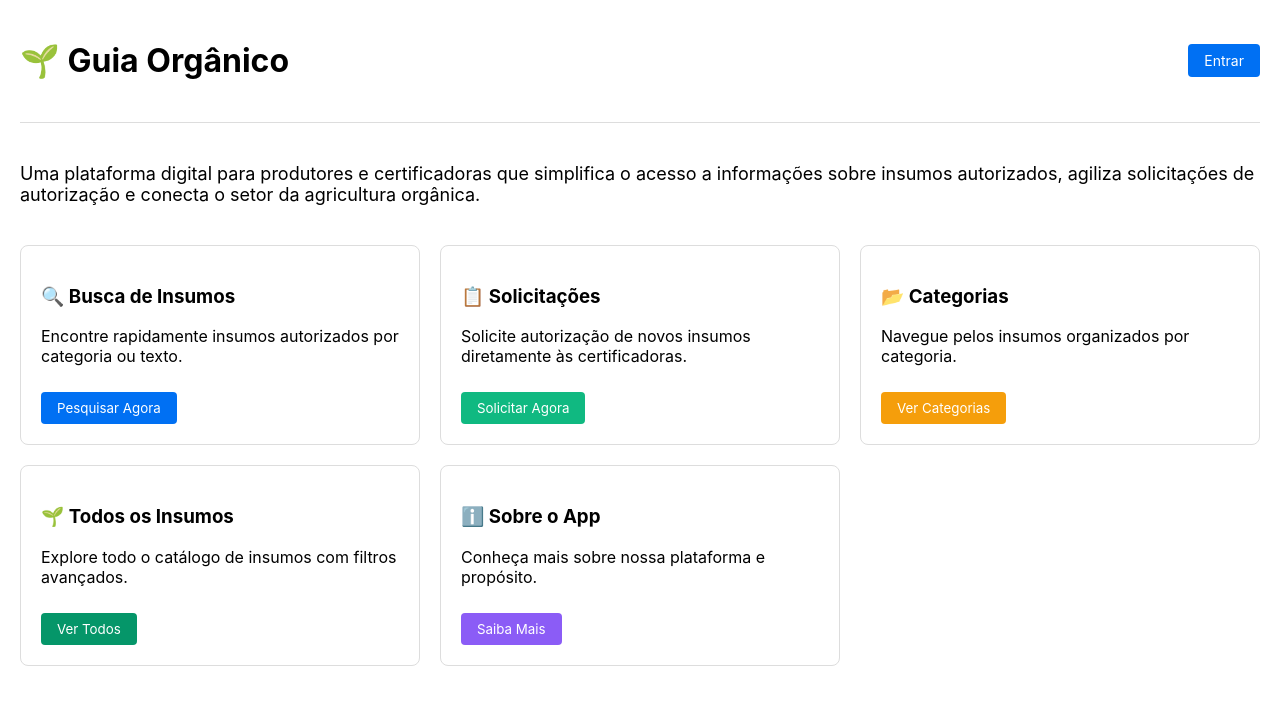
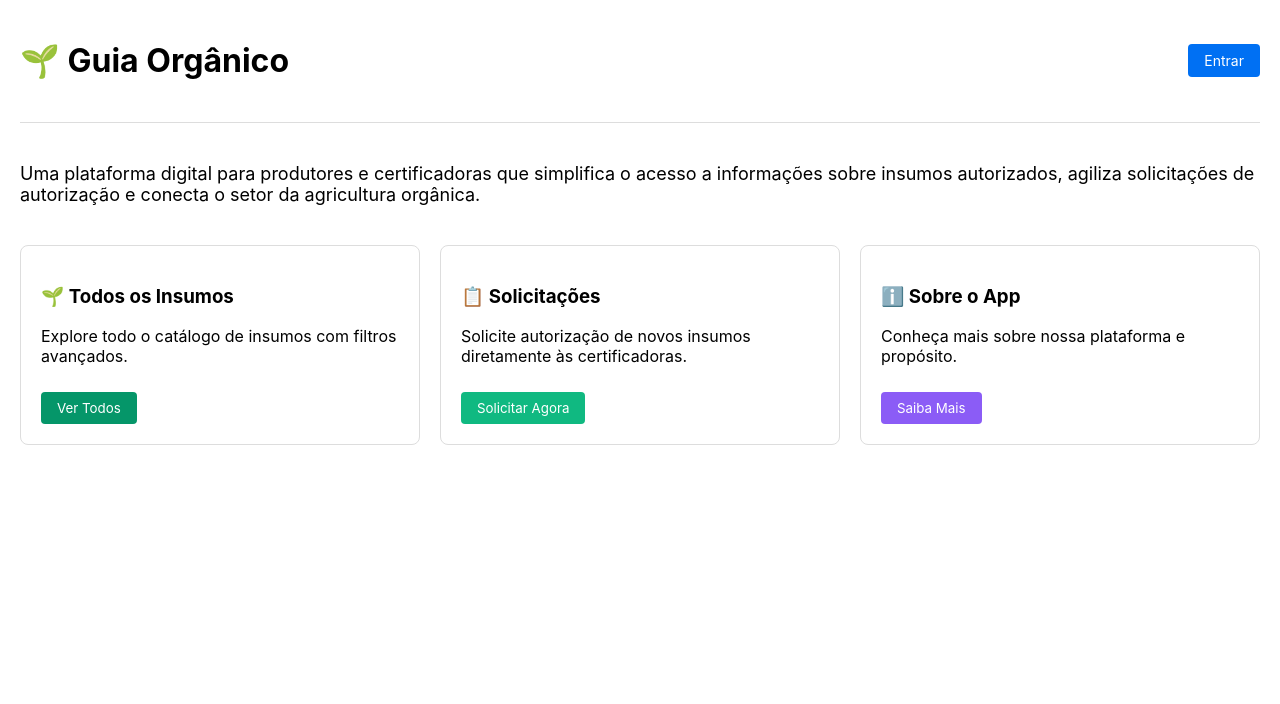
Before and after one commit to J0aoD3v/Guia-Organico, a Next.js app: page / in a window 1280 px wide. Shown: the top 704 px of the page. Built offline with nearby package versions, Linux system fonts and the light colour scheme; no server answers.

Commit message:
refactor: página inicial simplificada
- Remove cards de busca e categorias
- Deixa 'Todos os Insumos' como destaque principal
- Interface mais objetiva para o usuário

```diff
--- a/src/pages/index.tsx
+++ b/src/pages/index.tsx
@@ -36,7 +36,7 @@ export default function Home() {
             gap: "20px",
             marginTop: "40px"
           }}>
-            <Link href="/buscar" style={{
+            <Link href="/insumos" style={{
               padding: "20px",
               border: "1px solid #ddd",
               borderRadius: "8px",
@@ -45,21 +45,21 @@ export default function Home() {
               cursor: "pointer",
               transition: "border-color 0.2s"
             }}
-            onMouseEnter={(e) => e.currentTarget.style.borderColor = "#0070f3"}
+            onMouseEnter={(e) => e.currentTarget.style.borderColor = "#059669"}
             onMouseLeave={(e) => e.currentTarget.style.borderColor = "#ddd"}
             >
-              <h3>🔍 Busca de Insumos</h3>
-              <p>Encontre rapidamente insumos autorizados por categoria ou texto.</p>
+              <h3>🌱 Todos os Insumos</h3>
+              <p>Explore todo o catálogo de insumos com filtros avançados.</p>
               <button style={{
                 marginTop: "10px",
                 padding: "8px 16px",
-                backgroundColor: "#0070f3",
+                backgroundColor: "#059669",
                 color: "white",
                 border: "none",
                 borderRadius: "4px",
                 cursor: "pointer"
               }}>
-                Pesquisar Agora
+                Ver Todos
               </button>
             </Link>
 
@@ -87,60 +87,6 @@ export default function Home() {
                 cursor: "pointer"
               }}>
                 Solicitar Agora
-              </button>
-            </Link>
-
-            <Link href="/categorias" style={{
-              padding: "20px",
-              border: "1px solid #ddd",
-              borderRadius: "8px",
-              textDecoration: "none",
-              color: "inherit",
-              cursor: "pointer",
-              transition: "border-color 0.2s"
-            }}
-            onMouseEnter={(e) => e.currentTarget.style.borderColor = "#f59e0b"}
-            onMouseLeave={(e) => e.currentTarget.style.borderColor = "#ddd"}
-            >
-              <h3>📂 Categorias</h3>
-              <p>Navegue pelos insumos organizados por categoria.</p>
-              <button style={{
-                marginTop: "10px",
-                padding: "8px 16px",
-                backgroundColor: "#f59e0b",
-                color: "white",
-                border: "none",
-                borderRadius: "4px",
-                cursor: "pointer"
-              }}>
-                Ver Categorias
-              </button>
-            </Link>
-
-            <Link href="/insumos" style={{
-              padding: "20px",
-              border: "1px solid #ddd",
-              borderRadius: "8px",
-              textDecoration: "none",
-              color: "inherit",
-              cursor: "pointer",
-              transition: "border-color 0.2s"
-            }}
-            onMouseEnter={(e) => e.currentTarget.style.borderColor = "#059669"}
-            onMouseLeave={(e) => e.currentTarget.style.borderColor = "#ddd"}
-            >
-              <h3>🌱 Todos os Insumos</h3>
-              <p>Explore todo o catálogo de insumos com filtros avançados.</p>
-              <button style={{
-                marginTop: "10px",
-                padding: "8px 16px",
-                backgroundColor: "#059669",
-                color: "white",
-                border: "none",
-                borderRadius: "4px",
-                cursor: "pointer"
-              }}>
-                Ver Todos
               </button>
             </Link>
 
```
